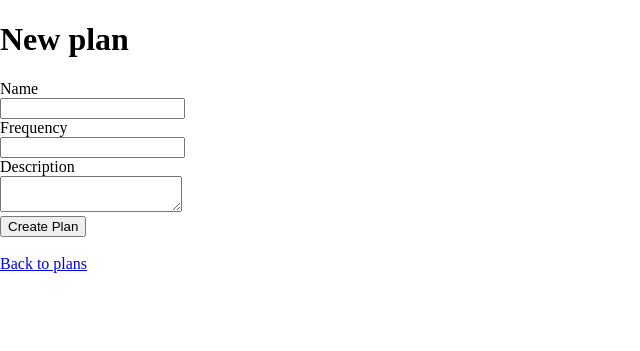
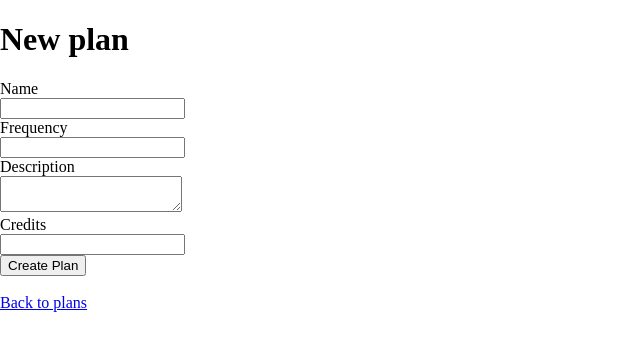
Before and after one commit to Jpires09/PontobSystem1.0, a Rails app: page /plans/new in a window 1280 px wide. Shown: the part 99-450 px from the top of the page, without its empty margins (0-640 px from the left). Run offline with Rails 7, Linux system fonts and the light colour scheme; style sheets or scripts are compiled from the project's sources.

Commit message:
added credits:integer to plans

```diff
--- a/app/controllers/plans_controller.rb
+++ b/app/controllers/plans_controller.rb
@@ -65,6 +65,6 @@ class PlansController < ApplicationController
 
     # Only allow a list of trusted parameters through.
     def plan_params
-      params.require(:plan).permit(:name, :frequency, :description)
+    params.require(:plan).permit(:name, :frequency, :description, :credits)
     end
 end
--- a/app/views/plans/_form.html.erb
+++ b/app/views/plans/_form.html.erb
@@ -27,6 +27,11 @@
   </div>
 
   <div>
+    <%= form.label :credits, style: "display: block" %>
+    <%= form.number_field :credits %>
+  </div>
+
+  <div>
     <%= form.submit %>
   </div>
 <% end %>
--- a/app/views/plans/_plan.html.erb
+++ b/app/views/plans/_plan.html.erb
@@ -14,4 +14,9 @@
     <%= plan.description %>
   </p>
 
+  <p>
+    <strong>Credits:</strong>
+    <%= plan.credits %>
+  </p>
+
 </div>
--- /dev/null
+++ b/db/migrate/20240820215348_add_credits_to_plans.rb
@@ -0,0 +1,5 @@
+class AddCreditsToPlans < ActiveRecord::Migration[7.1]
+  def change
+    add_column :plans, :credits, :integer
+  end
+end
```
Also changed, not shown: db/schema.rb.
